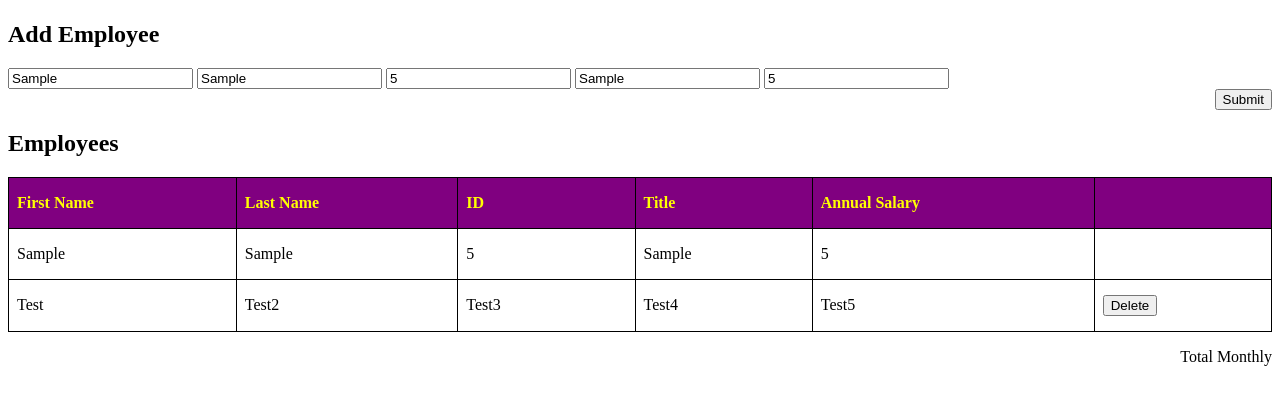
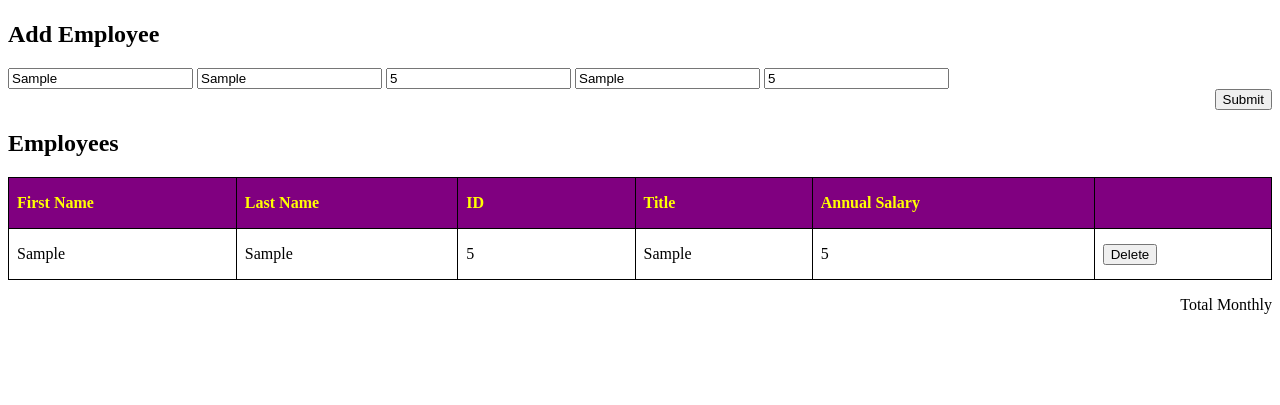
Before and after one commit to ndweir/ndw-weekend-salary-calculator, a website: page index.html in a window 1280 px wide. Both pictures are taken after typing "Sample", "Sample", "5", "Sample", "5" into the empty fields and a click on the button "Submit". Shown: the part 87-492 px from the top of the page. Drawn offline with Linux system fonts and the light colour scheme.

Commit message:
AddingNewRowCorrectly

```diff
--- a/index.html
+++ b/index.html
@@ -66,16 +66,7 @@
           </tr>
         </thead>
         <tbody id="tableBody">
-          <tr>
-            <td>Test</td>
-            <td>Test2</td>
-            <td>Test3</td>
-            <td>Test4</td>
-            <td>Test5</td>
-            <td>
-              <button id="deleter" onClick="deleteRowOnTable()">Delete</button>
-            </td>
-          </tr>
+
         </tbody>
       </table>
     </section>
--- a/script.js
+++ b/script.js
@@ -5,12 +5,27 @@ function formSubmit(event){
     // take form inputs into variables
     event.preventDefault();
 
-
     let firstNameSubmit = document.getElementById('firstName').value;
     let lastNameSubmit = document.getElementById('lastName').value;
     let iDsubmit = document.getElementById('iDnum').value;
     let titleSubmit = document.getElementById('title').value;
     let annualSalarySubmit = document.getElementById('annualSalary').value;
+
+
+    let tableBody = document.getElementById('tableBody');
+    console.log(tableBody);
+
+    tableBody.innerHTML += `<tr>
+    <td>${firstNameSubmit}</td>
+    <td>${lastNameSubmit}</td>
+    <td>${iDsubmit}</td>
+    <td>${titleSubmit}</td>
+    <td>${annualSalarySubmit}</td>
+    <td>
+      <button id="deleter" onClick="deleteRowOnTable()">Delete</button>
+    </td>
+  </tr>
+  `
 
     // console.log(firstNameSubmit);
     // console.log(lastNameSubmit);
@@ -18,29 +33,6 @@ function formSubmit(event){
     console.log(titleSubmit);
     console.log(annualSalarySubmit);
 
-    // document.getElementById('table').append(firstNameSubmit);
-    // document.getElementById('table').append(lastNameSubmit);
-    // document.getElementById('table').append(iDsubmit);
-    // document.getElementById('table').append(titleSubmit);
-    // document.getElementById('table').append(annualSalarySubmit);
-    // adds row to table
-
-    let table = document.getElementById('tableBody')
-    let row = table.insertRow(0);
-    let cell1 = row.insertCell(0);
-    let cell2 = row.insertCell(1);
-    let cell3 = row.insertCell(2);
-    let cell4 = row.insertCell(3);
-    let cell5 = row.insertCell(4);
-    let cell6 = row.insertCell(5);
-
-    // take the form input variables and display in DOM on table
-    cell1.innerHTML += firstNameSubmit;
-    cell2.innerHTML += lastNameSubmit;
-    cell3.innerHTML += iDsubmit;
-    cell4.innerHTML += titleSubmit;
-    cell5.innerHTML += annualSalarySubmit;
-   // cell6.innerHTML += btnChild.appendChild("Delete")
    clearForm(event)
 }
 
```
